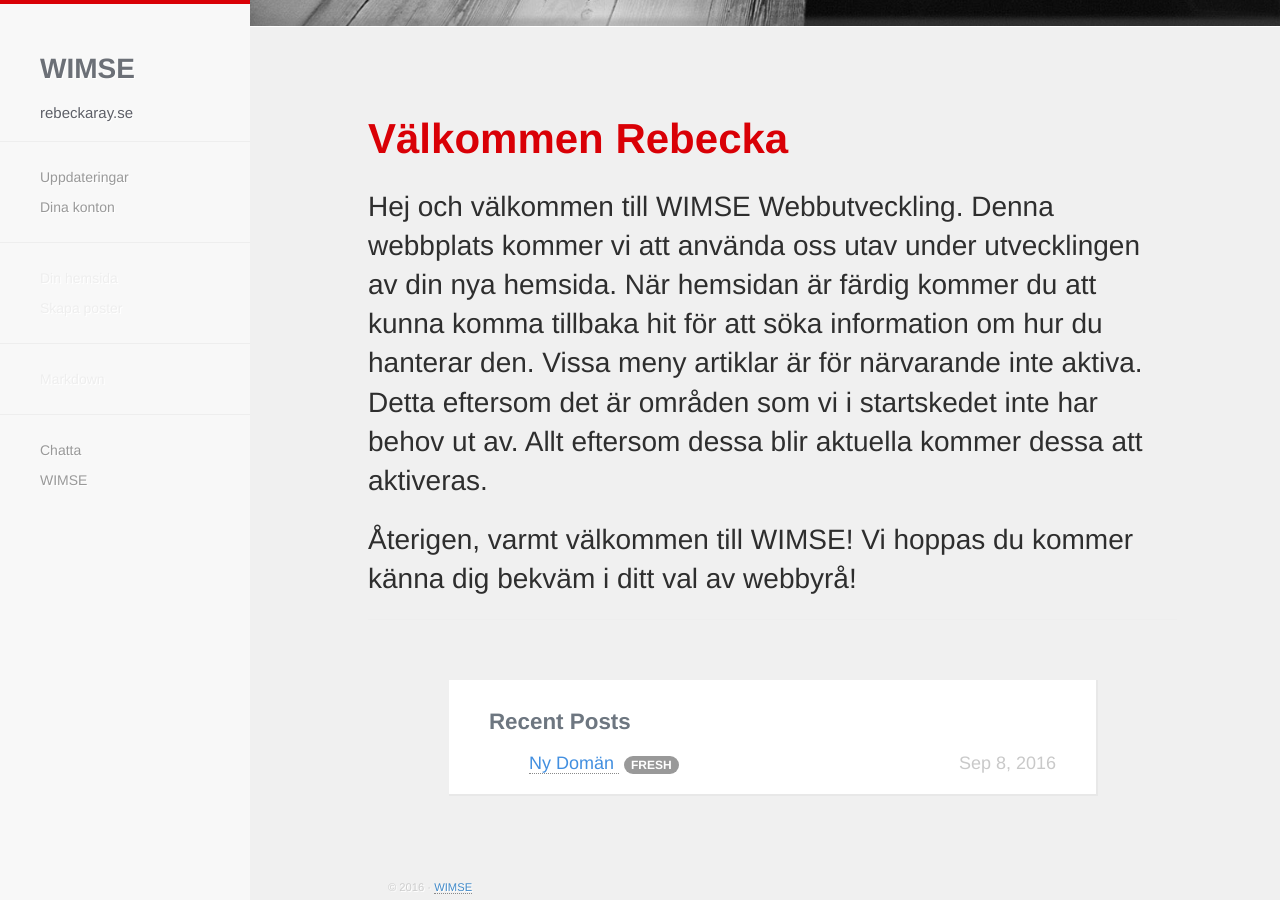
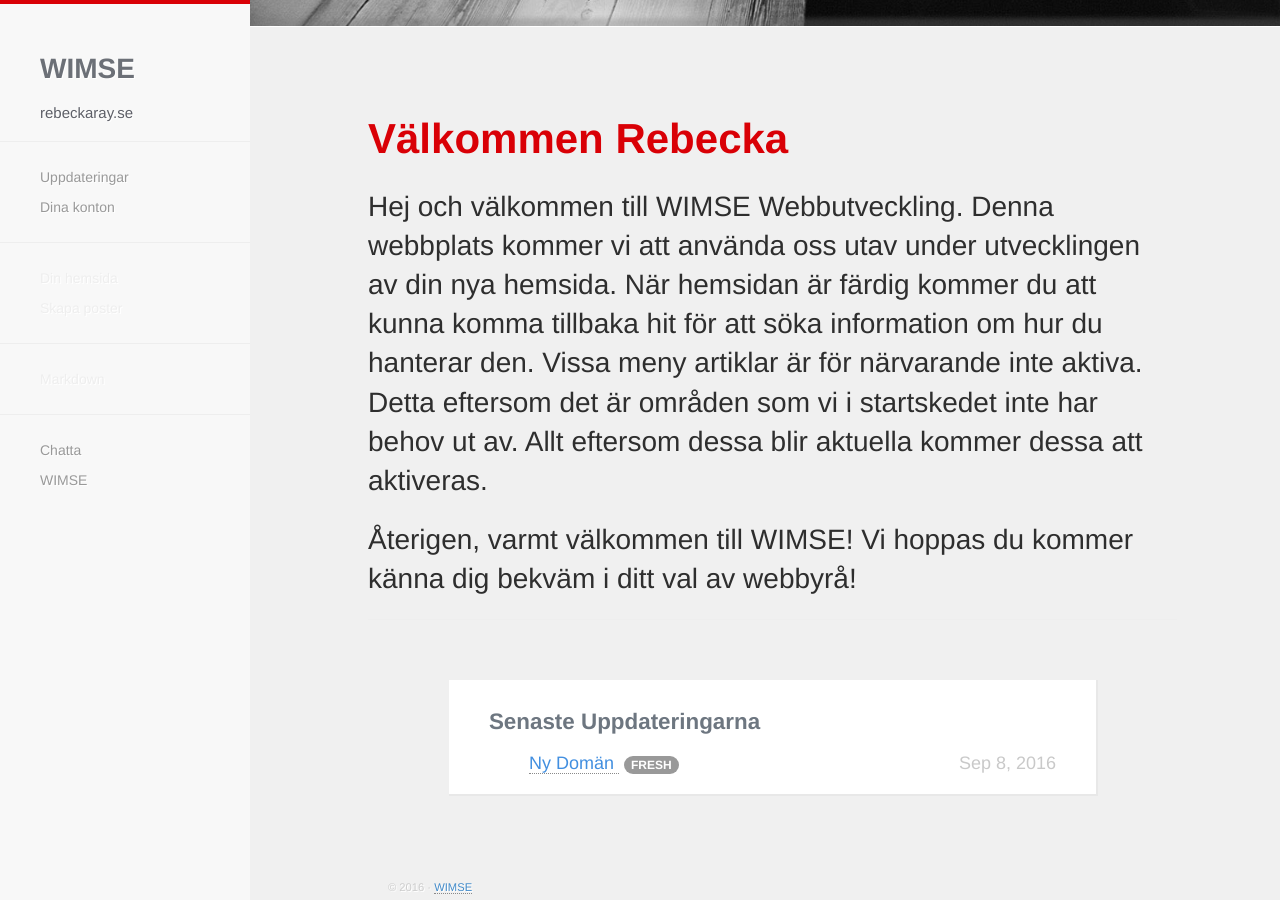
Before and after one commit to rebeckaray/rebeckaray.github.io, a Jekyll site: the page built from index.html, in a window 1280 px wide and 900 px high, scrolled down 677 px. Built offline with Jekyll 4.4.1, drawn with Linux system fonts in a browser that asks for light colours; nearby versions of some CDN libraries; Markdown is read by kramdown in place of the engine named in the settings.

Commit message:
ändrat från eng till sv

```diff
--- a/index.html
+++ b/index.html
@@ -6,7 +6,7 @@ title: Projekt
 
 {% if site.posts != empty %}
 <div class="recent-posts">
-  <h1>Recent Posts</h1>
+  <h1>Senaste Uppdateringarna</h1>
   {% for post in site.posts limit: 3 %}
     {% if forloop.first %}
       {% assign add_class = 'most-recent' %}
```
Also changed, not shown: 1 other file.
